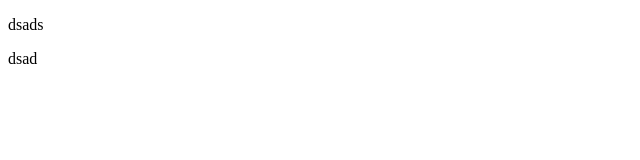
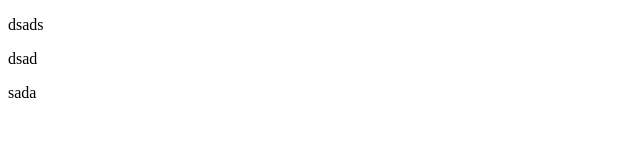
Before and after one commit to vahideng/test, a plain HTML site: page index.html in a window 1280 px wide. Shown: the full height of the page, 0-640 px from the left. Drawn offline with Linux system fonts and the light colour scheme.

Commit message:
firstscond

```diff
--- a/index.html
+++ b/index.html
@@ -7,6 +7,7 @@
     <title>Git for vsc tutorial</title>
     <p>dsads</p>
     <p>dsad</p>
+    <div>sada</div>
 </head>
 <body>
 
```
